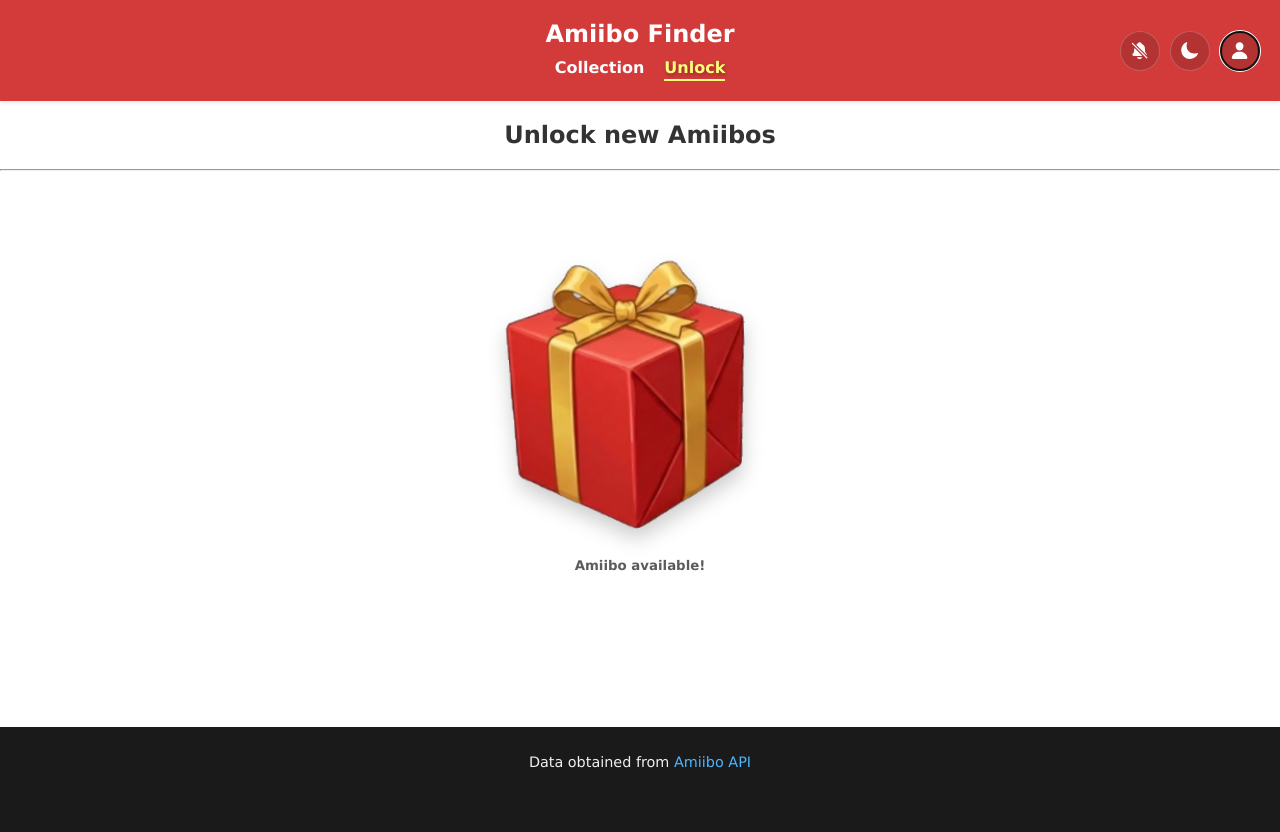
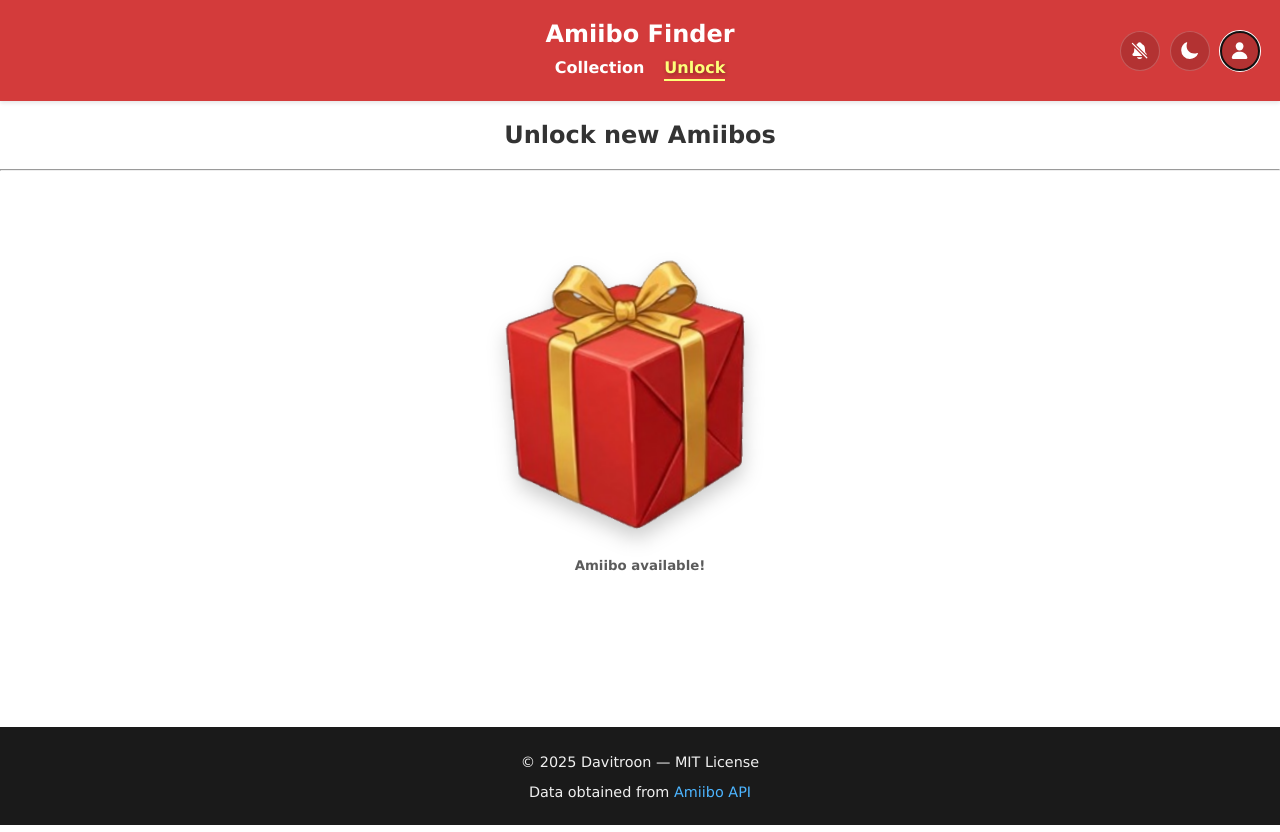
Before and after one commit to Davitroon/Amiibo-Finder, a React (Vite) app: page /unlock in a window 1280 px wide. Built offline with nearby package versions, Linux system fonts and the light colour scheme.

Commit message:
Add MIT license and update footer with license info
Added a LICENSE file with the MIT License. Updated the README to include licensing and a disclaimer.
Modified the Footer component and its styles to display copyright and license information.

```diff
--- a/src/modules/Footer.tsx
+++ b/src/modules/Footer.tsx
@@ -8,6 +8,9 @@
 const Footer: React.FC = () => {
     return (
         <footer className="site-footer">
+            <p>
+                © 2025 Davitroon — MIT License
+            </p>
             <p>
                 Data obtained from{" "}
                 <a
--- a/src/styles/footer.css
+++ b/src/styles/footer.css
@@ -7,12 +7,11 @@
     /* Visual Appearance */
     background-color: #1a1a1a;
     color: #f0f0f0;
-    border-top: 1px solid transparent; /* Transparent by default, visible in dark mode */
+    border-top: 1px solid transparent;
 
     /* Layout & Spacing */
     text-align: center;
     padding: 11px 20px;
-    padding-bottom: 3rem; /* Extra padding at bottom for visual balance */
     margin-top: 40px;
     font-size: 0.9rem;
 
@@ -22,8 +21,8 @@
 
 /* Dark Mode Overrides */
 body.dark-mode .site-footer {
-    background-color: #111; /* Slightly darker than default */
-    border-top: 1px solid #333; /* Subtle separator line */
+    background-color: #111;
+    border-top: 1px solid #333;
 }
 
 
@@ -32,10 +31,8 @@
    ========================================= */
 
 .site-footer a {
-    color: #4db5ff; /* Light blue accent color */
+    color: #4db5ff;
     text-decoration: none;
-
-    /* Smooth color transition on hover */
     transition: color 0.2s ease;
 }
 
```
Also changed, not shown: 2 other files (tests, documents, lock files or other folders).
